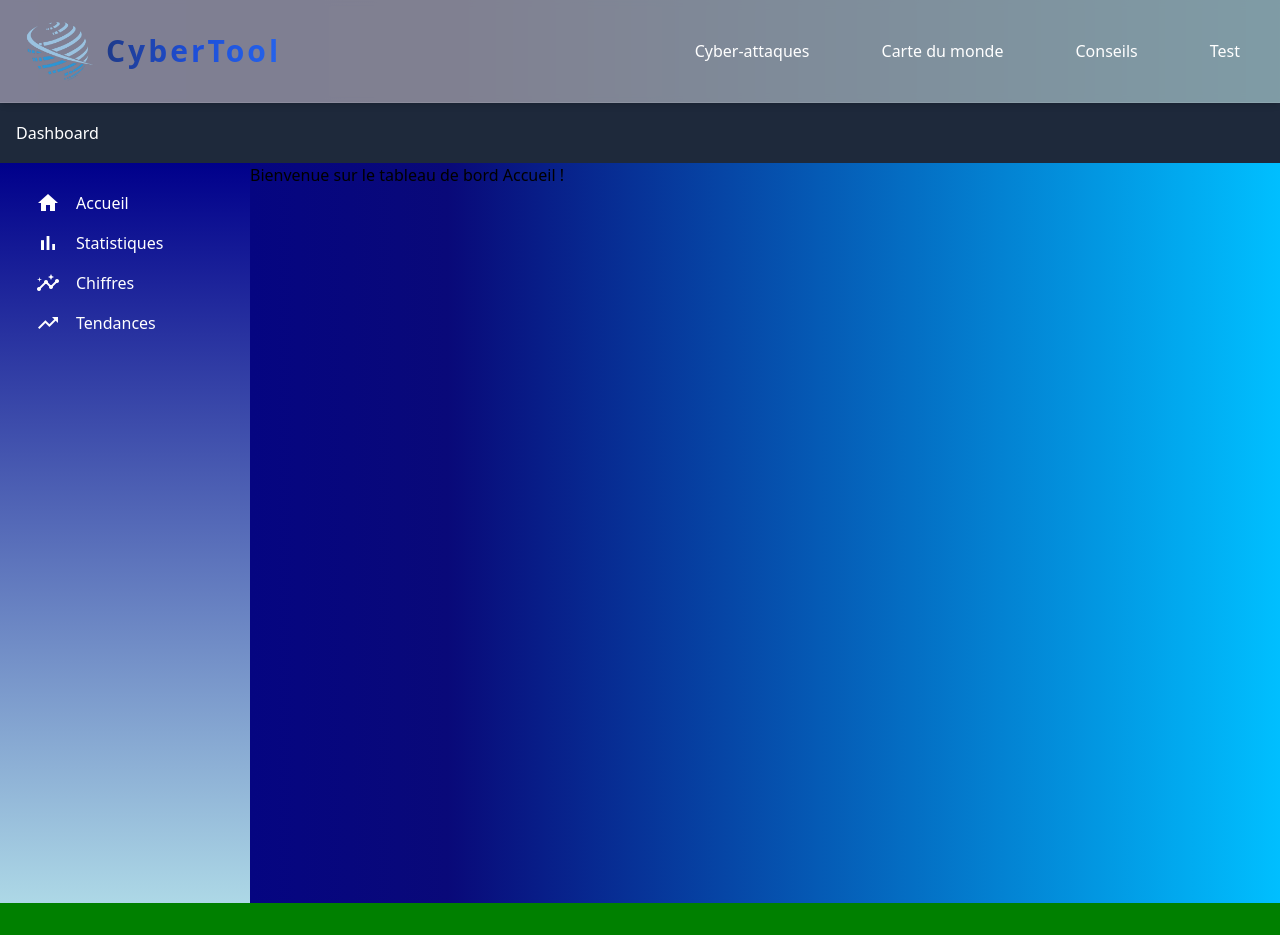
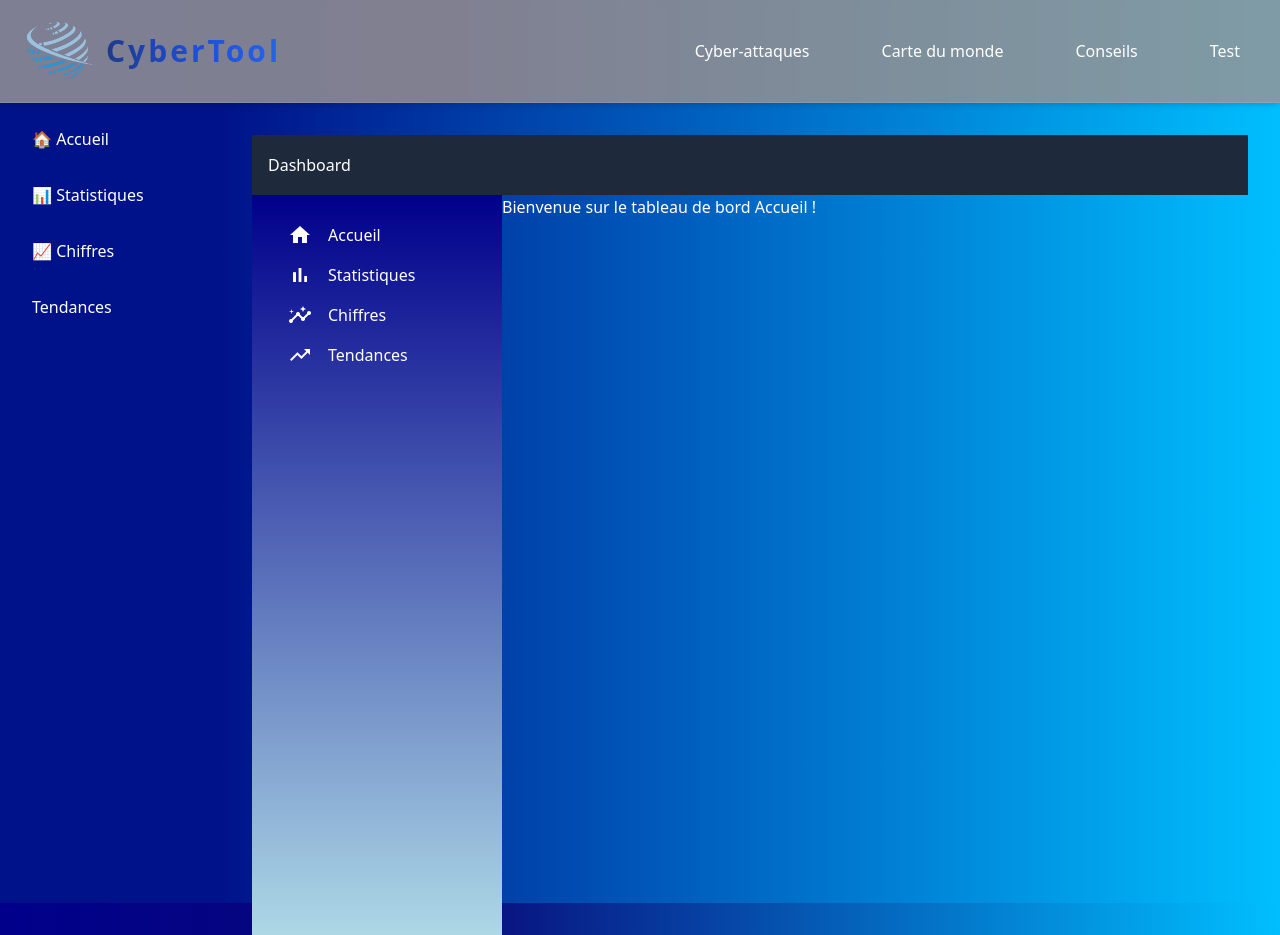
Before and after one commit to Kaly-0/Project2025, a Next.js app in the folder my-app-dashboard/: page /dashboard-test in a window 1280 px wide. Before the commit the page ends 903 px from the top, so only its background shows below. Built offline with nearby package versions, Linux system fonts and the light colour scheme.

Commit message:
Navbar lattérale pour Dashboard

```diff
--- /dev/null
+++ b/my-app-dashboard/app/dashboard-test/layout.tsx
@@ -0,0 +1,13 @@
+"use client";
+
+import Sidebar from "@/components/TestSidebar";
+import "@/app/dashboard-test/styles.css";
+
+export default function DashboardTestLayout({ children }: { children: React.ReactNode }) {
+    return (
+        <div className="test-layout">
+            <Sidebar />
+            <main className="test-content">{children}</main>
+        </div>
+    );
+}
--- a/my-app-dashboard/app/dashboard-test/styles.css
+++ b/my-app-dashboard/app/dashboard-test/styles.css
@@ -57,7 +57,30 @@ li {
     padding: 2rem;
 }
 
-body {
-    background-color: green;
-    color: black;
+.test-layout {
+    display: flex;
+    height: 100vh;
 }
+
+.test-sidebar {
+    width: 220px;
+    background: #00128a;
+    color: white;
+    padding: 1rem;
+}
+
+.test-sidebar ul {
+    list-style: none;
+    padding: 0;
+}
+
+.test-sidebar li {
+    margin-bottom: 1rem;
+}
+
+.test-content {
+    flex-grow: 1;
+    padding: 2rem;
+    background: linear-gradient(to right, #00128a, #00bfff);
+    color: white;
+}
--- /dev/null
+++ b/my-app-dashboard/components/TestSidebar.tsx
@@ -0,0 +1,14 @@
+import Link from "next/link";
+
+export default function TestSidebar() {
+    return (
+        <aside className="test-sidebar">
+            <ul>
+                <li><Link href="/dashboard-test">🏠 Accueil</Link></li>
+                <li><Link href="/dashboard-test/statistiques">📊 Statistiques</Link></li>
+                <li><Link href="/dashboard-test/chiffres">📈 Chiffres</Link></li>
+                <li><Link href="/dashboard-test/tendances">Tendances</Link></li>
+            </ul>
+        </aside>
+    );
+}
```
